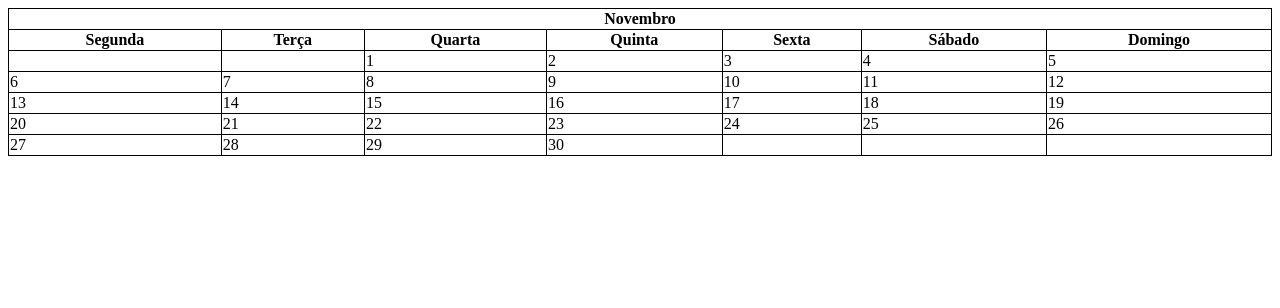
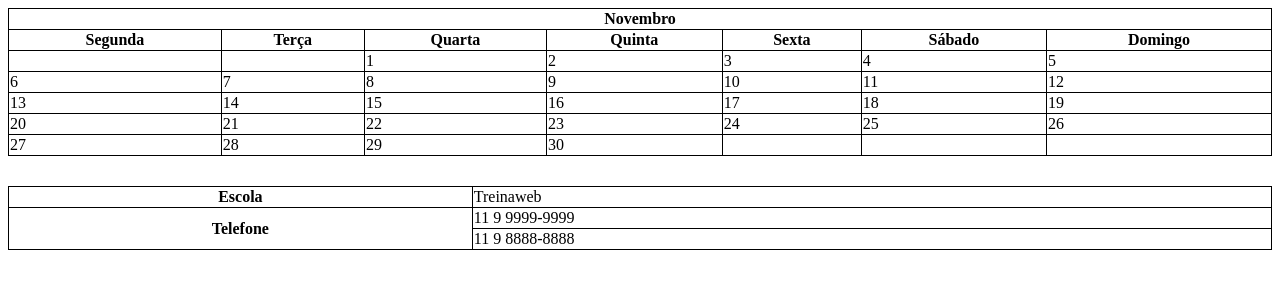
Before and after one commit to Pcolombini/treinaweb, a PHP site: page / in a window 1280 px wide. Shown: the top 308 px of the page. Run offline with PHP 8.4, Linux system fonts and the light colour scheme.

Commit message:
Usando o rowspan

```diff
--- a/formacaoIntroDevWeb/apresentacaoDeDados/apresentacaoDeDados/table/index.html
+++ b/formacaoIntroDevWeb/apresentacaoDeDados/apresentacaoDeDados/table/index.html
@@ -130,6 +130,20 @@
             </tr>
         </tbody>
     </table>
+
+    <table>
+        <tr>
+            <th>Escola</th>
+            <td>Treinaweb</td>
+        </tr>
+        <tr>
+            <th rowspan="2">Telefone</th>
+            <td>11 9 9999-9999</td>
+        </tr>
+        <tr>
+            <td>11 9 8888-8888</td>
+        </tr>
+    </table>
     </main>
 </body>
 </html>
--- a/formacaoIntroDevWeb/apresentacaoDeDados/apresentacaoDeDados/table/style.css
+++ b/formacaoIntroDevWeb/apresentacaoDeDados/apresentacaoDeDados/table/style.css
@@ -1,5 +1,6 @@
 table {
     width: 100%;
+    margin: 0 0 30px 0;
 }
 
 table, th, td {
```
